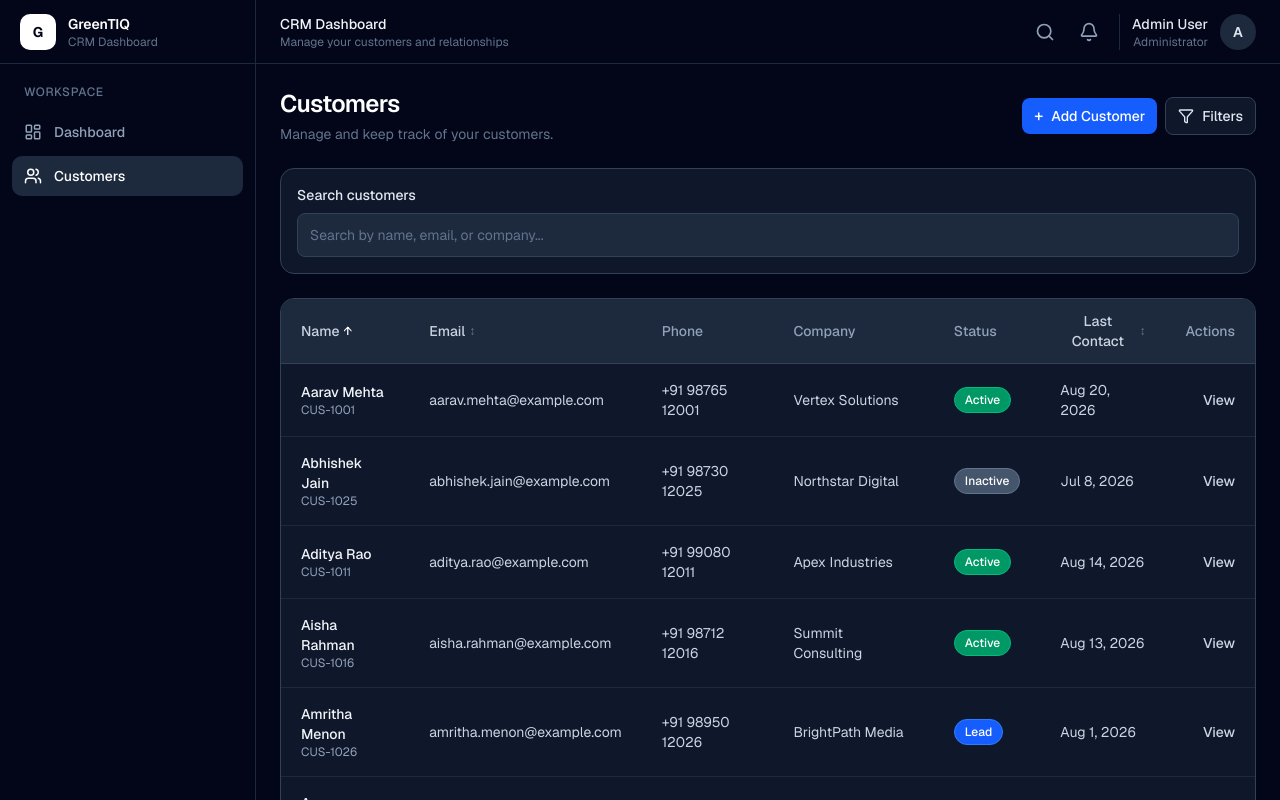
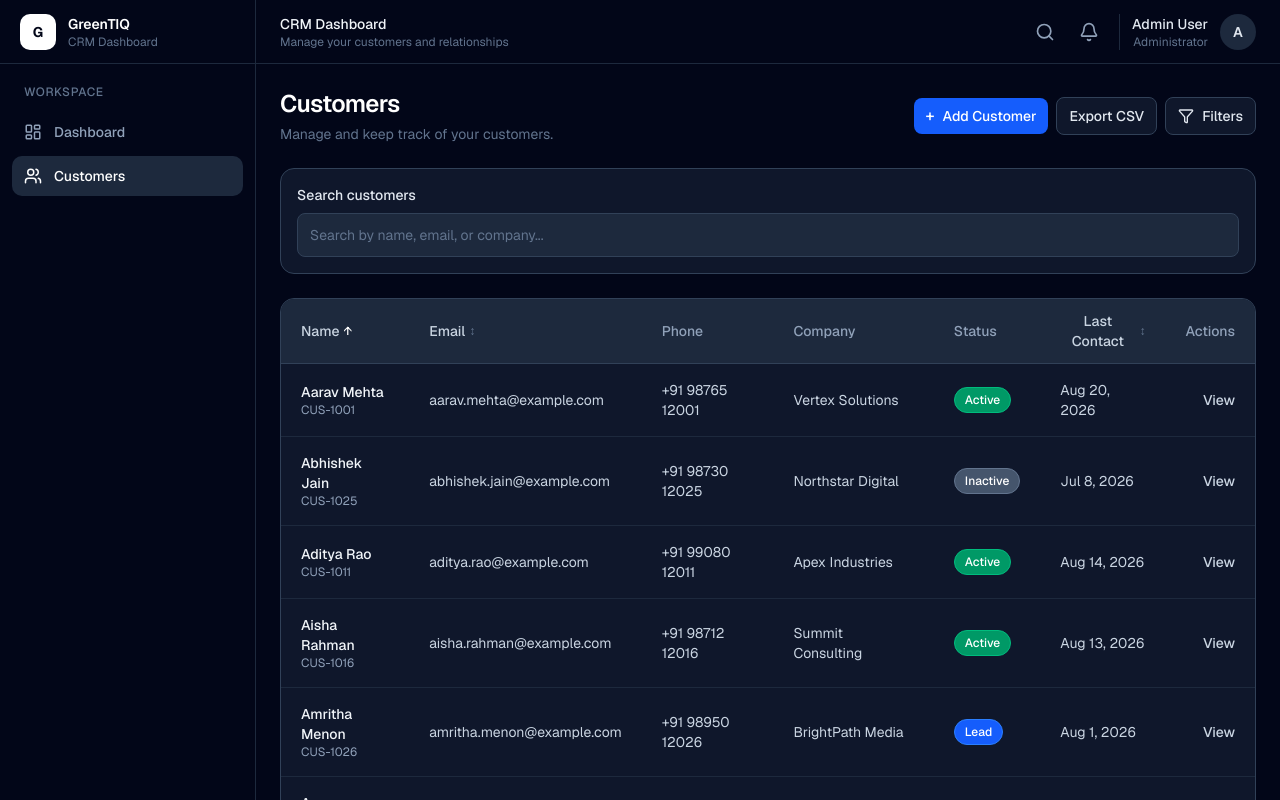
Before and after one commit to abhiram0a/advanced-crm-dashboard, a Next.js app: page /customers in a window 1280 px wide. Shown: the top 800 px of the page. Built offline with nearby package versions, Linux system fonts and the light colour scheme.

Commit message:
chore: finalize customer page updates

```diff
--- a/src/app/customers/page.tsx
+++ b/src/app/customers/page.tsx
@@ -24,6 +24,7 @@ import {
 
 import type { SavedFilter } from "@/types/savedFilters";
 import type { Customer } from "@/types/customer";
+import { useDebounce } from "@/hooks/useDebounce";
 
 
 type SortField =
@@ -44,6 +45,8 @@ export default function CustomersPage() {
   const [searchQuery, setSearchQuery] =
     useState("");
 
+    const debouncedSearchQuery =
+        useDebounce(searchQuery, 300);
   const [sortField, setSortField] =
     useState<SortField>("name");
 
@@ -309,7 +312,7 @@ export default function CustomersPage() {
    * Search + advanced filters + sorting.
    */
   const filteredAndSortedCustomers = useMemo(() => {
-    const query = searchQuery
+    const query = debouncedSearchQuery
       .trim()
       .toLowerCase();
 
@@ -458,9 +461,9 @@ export default function CustomersPage() {
         ? comparison
         : -comparison;
     });
-  }, [
+}, [
     customers,
-    searchQuery,
+    debouncedSearchQuery,
     appliedFilters,
     sortField,
     sortDirection,
@@ -505,6 +508,65 @@ export default function CustomersPage() {
   ) => {
     setPageSize(newPageSize);
     setCurrentPage(1);
+  };
+
+  const handleExportCSV = () => {
+    const headers = [
+      "Name",
+      "Email",
+      "Phone",
+      "Company",
+      "Status",
+      "Last Contact Date",
+    ];
+
+    const rows = filteredAndSortedCustomers.map(
+      (customer) => [
+        customer.name,
+        customer.email,
+        customer.phone,
+        customer.company,
+        customer.status,
+        customer.lastContactDate,
+      ],
+    );
+
+    const csv = [
+      headers,
+      ...rows,
+    ]
+      .map((row) =>
+        row
+          .map((value) => {
+            const stringValue = String(
+              value ?? "",
+            );
+
+            return `"${stringValue.replace(
+              /"/g,
+              '""',
+            )}"`;
+          })
+          .join(","),
+      )
+      .join("\n");
+
+    const blob = new Blob([csv], {
+      type: "text/csv;charset=utf-8;",
+    });
+
+    const url = URL.createObjectURL(blob);
+
+    const link = document.createElement("a");
+
+    link.href = url;
+    link.download = "customers.csv";
+
+    document.body.appendChild(link);
+    link.click();
+    document.body.removeChild(link);
+
+    URL.revokeObjectURL(url);
   };
 
   /*
@@ -711,6 +773,13 @@ export default function CustomersPage() {
                 </span>
 
                 <span>Add Customer</span>
+            </button>
+            <button
+            type="button"
+            onClick={handleExportCSV}
+            className="inline-flex shrink-0 items-center gap-2 rounded-md border border-slate-700 bg-slate-900 px-3 py-2 text-sm font-medium text-slate-200 transition hover:border-slate-600 hover:bg-slate-800"
+            >
+            <span>Export CSV</span>
             </button>
 
             <button
--- /dev/null
+++ b/src/hooks/useDebounce.ts
@@ -0,0 +1,21 @@
+import { useEffect, useState } from "react";
+
+export function useDebounce<T>(
+  value: T,
+  delay: number,
+) {
+  const [debouncedValue, setDebouncedValue] =
+    useState(value);
+
+  useEffect(() => {
+    const timer = setTimeout(() => {
+      setDebouncedValue(value);
+    }, delay);
+
+    return () => {
+      clearTimeout(timer);
+    };
+  }, [value, delay]);
+
+  return debouncedValue;
+}
```
